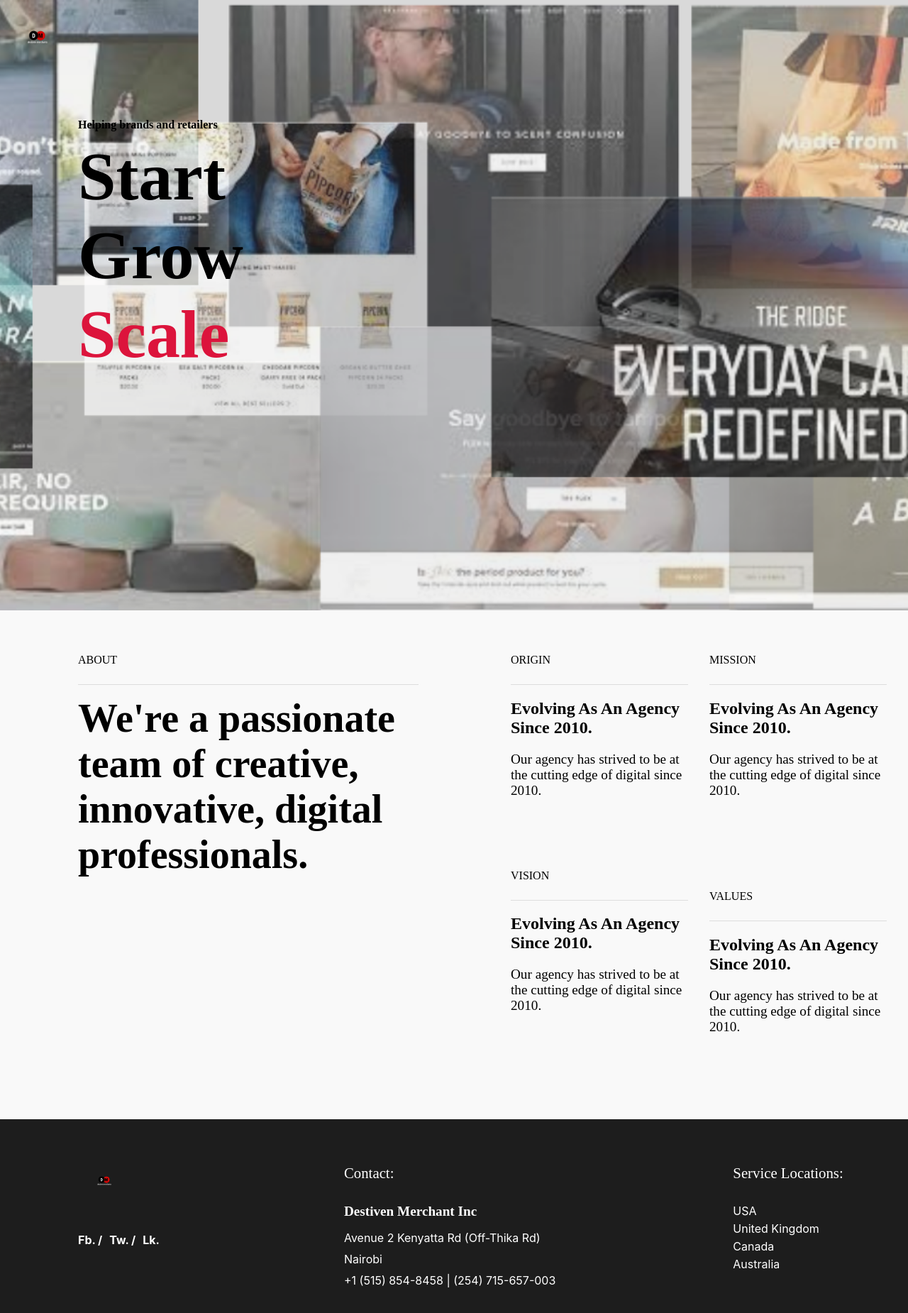
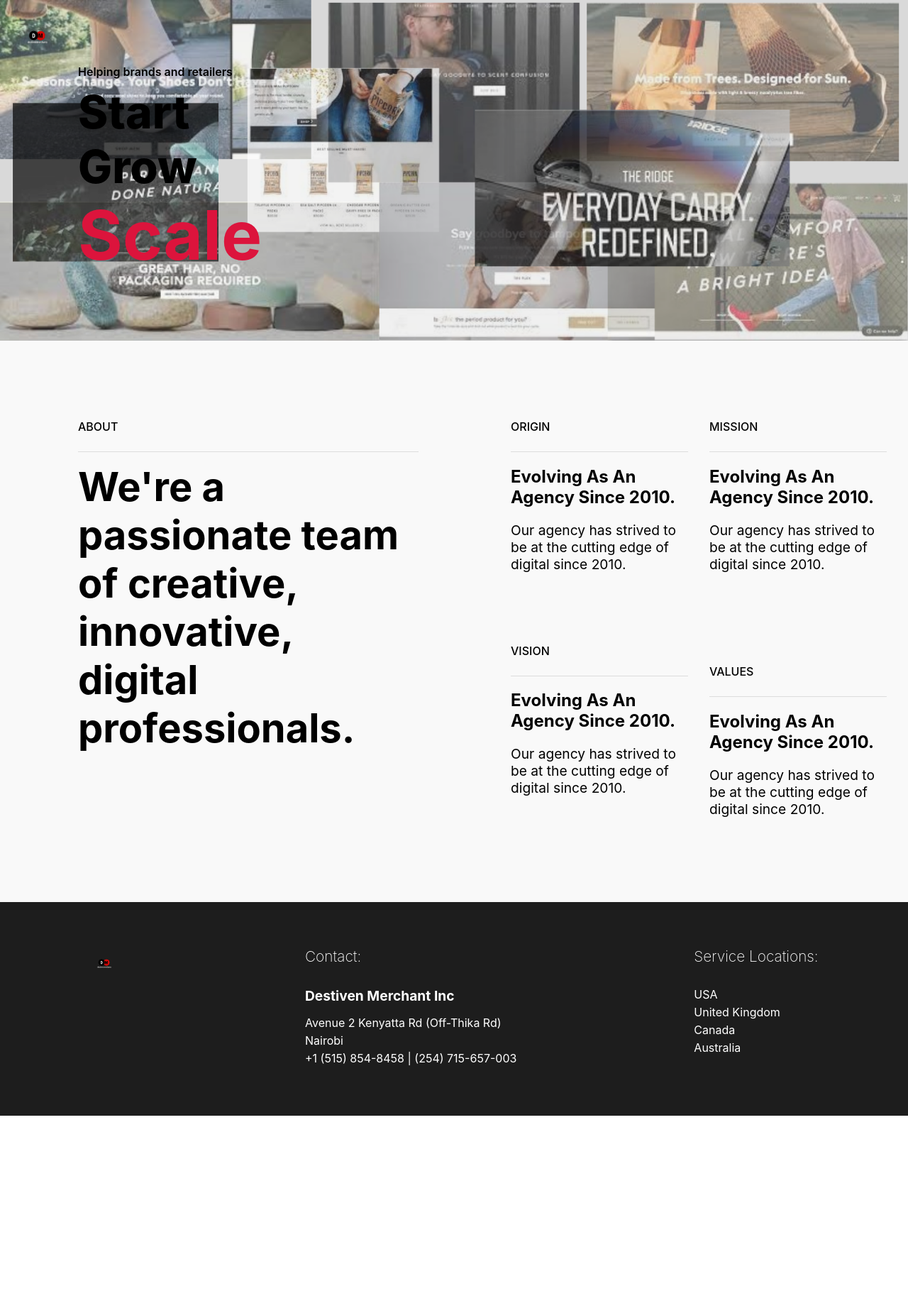
Before and after one commit to MbuguaGeorge/Destiven-Merchants, a React (Create React App) app: page / in a window 1280 px wide. Shown: the top 1850 px of the page at 71% size. After the commit the page ends 1572 px from the top, so only its background shows below. Built offline with nearby package versions, Linux system fonts and the light colour scheme.

Commit message:
fixing background

```diff
--- a/src/App.css
+++ b/src/App.css
@@ -9,31 +9,30 @@
 
 /* hero */
 
+.hero-div{
+  background: url(./images/hero1.png) center no-repeat;
+  background-size: cover;
+  height: 60vh;
+}
 .hero{
   padding-left: 110px;
-  padding-top: 140px;
-  background: url(./images/hero1.png) center no-repeat;
-  background-size: cover;
-  height: 90vh;
-
+  position: absolute;
+  top: 8vh;
 }
 .hero h5{
-  font-family: 'Times New Roman', Times, serif;
   font-size: 1rem;
   font-weight: 600;
   margin-bottom: 8px;
 }
 .hero h2{
-  font-family: 'Times New Roman', Times, serif;
   display: flex;
   flex-direction: column;
   font-weight: 800;
-  font-size: 6rem;
+  font-size: 4rem;
   margin-top: 0;
   margin-bottom: 0;
 }
 .hero h3{
-  font-family: 'Times New Roman', Times, serif;
   font-size: 6rem;
   color: crimson;
   margin-top: 0;
@@ -43,7 +42,7 @@
 
 .about__page{
   display: flex;
-  padding-top: 50px;
+  padding-top: 100px;
   padding-bottom: 100px;
   background-color: #F9F9F9;
 }
@@ -52,7 +51,6 @@
   margin-left: 110px;
 }
 .about__page .about h1{
-  font-family: 'Times New Roman', Times, serif;
   font-size: 1rem;
   font-weight: 500;
   border-bottom: 1px solid #ddd;
@@ -61,7 +59,6 @@
 }
 .about__page .about h2{
   width: 480px;
-  font-family: 'Times New Roman', Times, serif;
   font-size: 3.5rem;
   margin-top: 0;
   padding-top: 5px;
@@ -71,17 +68,12 @@
   display: flex;
 }
 .about__page .company__values h1{
-  font-family: 'Times New Roman', Times, serif;
   font-size: 1rem;
   font-weight: 500;
   padding-bottom: 25px;
   border-bottom: 1px solid #ddd;
 }
-.about__page .company__values h2{
-  font-family: 'Times New Roman', Times, serif;
-}
 .about__page .company__values h3{
-  font-family: 'Times New Roman', Times, serif;
   font-weight: 400;
   font-size: 1.2rem;
 }
@@ -111,18 +103,7 @@
   padding-bottom: 50px;
   display: flex;
 }
-.footer .footer__left ul{
-  padding-top: 20px;
-  display: flex;
-  padding-left: 0;
-}
-.footer .footer__left ul li{
-  list-style: none;
-  padding-right: 10px;
-  font-weight: 700;
-}
 .footer .footer__centre h1{
-  font-family: 'Times New Roman', Times, serif;
   font-size: 1.3rem;
   font-weight: 200;
   padding-bottom: 15px;
@@ -132,7 +113,6 @@
   margin-right: 250px;
 }
 .footer .footer__right h1{
-  font-family: 'Times New Roman', Times, serif;
   font-size: 1.3rem;
   font-weight: 200;
   padding-bottom: 15px;
@@ -145,7 +125,6 @@
   padding-bottom: 5px;
 }
 .footer .footer__centre h2{
-  font-family: 'Times New Roman', Times, serif;
   font-size: 1.2rem;
 }
 .footer .footer__centre ul{
@@ -153,5 +132,5 @@
 }
 .footer .footer__centre ul li{
   list-style: none;
-  padding-bottom: 10px;
+  padding-bottom: 5px;
 }
--- a/src/components/home.js
+++ b/src/components/home.js
@@ -11,10 +11,12 @@ class Home extends Component{
                     </nav>
                 </div>
 
-                <div className='hero'>
-                    <h5>Helping brands and retailers</h5>
-                    <h2>Start <span>Grow</span></h2>
-                    <h3><span>Scale</span></h3>
+                <div className='hero-div'>
+                    <div className='hero'>
+                        <h5>Helping brands and retailers</h5>
+                        <h2>Start <span>Grow</span></h2>
+                        <h3><span>Scale</span></h3>
+                    </div>
                 </div>
 
                 <div className='about__page'>
@@ -53,11 +55,6 @@ class Home extends Component{
                 <div className='footer'>
                     <div className='footer__left'>
                         <img src={logo} alt='logo' width='70'/>
-                        <ul>
-                            <li>Fb. /</li>
-                            <li>Tw. /</li>
-                            <li>Lk.</li>
-                        </ul>
                     </div>
                     <div className='footer__centre'>
                         <h1>Contact:</h1>
```
